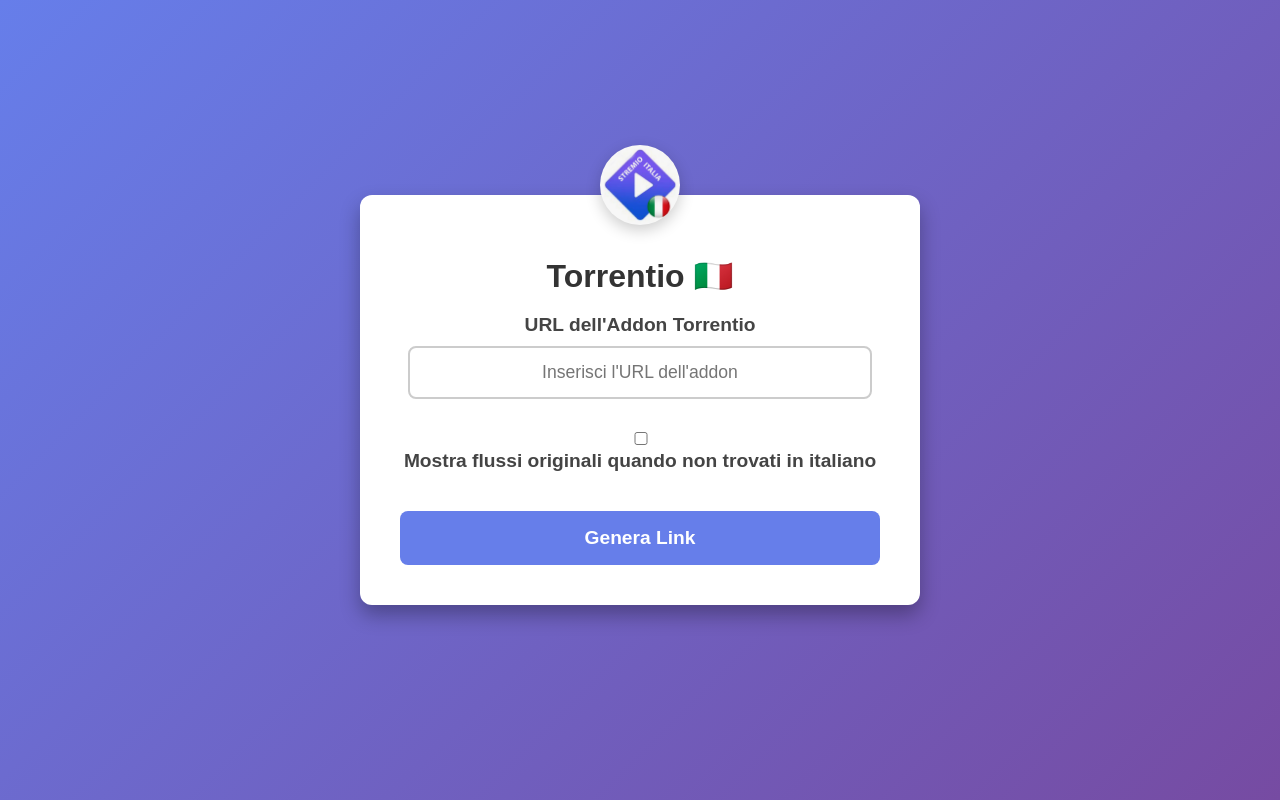
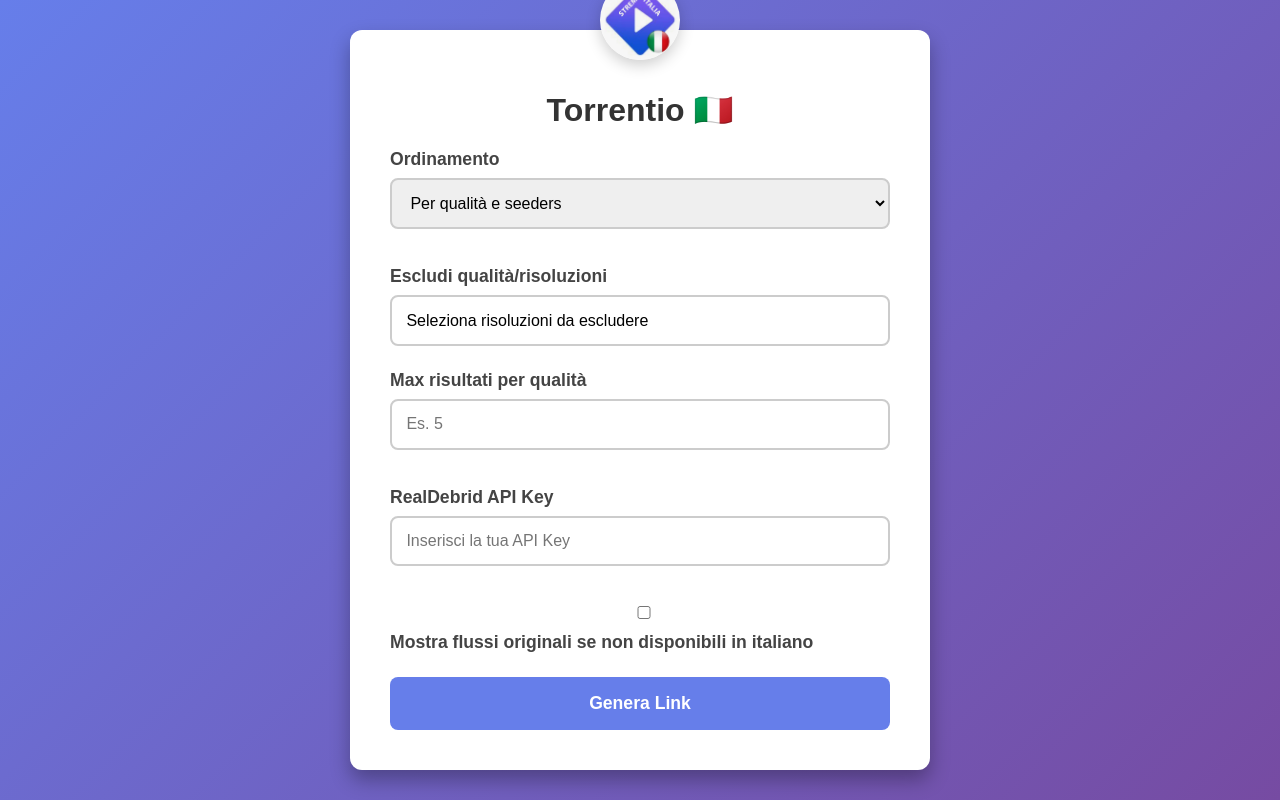
Before and after one commit to diogomiguel93/TorrentioPlus, a FastAPI app: page / in a window 1280 px wide. Run offline with FastAPI, Linux system fonts and the light colour scheme.

Commit message:
Add new config, Fix delete torrents

```diff
--- a/app.py
+++ b/app.py
@@ -34,6 +34,20 @@
     response.headers["Expires"] = "0"
     response.headers["Surrogate-Control"] = "no-store"
     return response
+
+# Headers
+headers = {
+    "User-Agent": "Mozilla/5.0 (Windows NT 10.0; Win64; x64) AppleWebKit/537.36 (KHTML, like Gecko) Chrome/116.0.0.0 Safari/537.36",
+    "Accept": "text/html,application/xhtml+xml,application/xml;q=0.9,image/avif,image/webp,image/apng,*/*;q=0.8",
+    "Accept-Language": "en-US,en;q=0.9",
+    "Accept-Encoding": "gzip, deflate, br",
+    "Connection": "keep-alive",
+    "Upgrade-Insecure-Requests": "1",
+    "Sec-Fetch-Site": "none",
+    "Sec-Fetch-Mode": "navigate",
+    "Sec-Fetch-User": "?1",
+    "Sec-Fetch-Dest": "document",
+}
 
 # Config page
 @app.get('/', response_class=HTMLResponse)
@@ -140,17 +154,17 @@
 
     # Title (description)
     pattern = re.compile(r"""
-        ^(.+?)\s*\n👤\s*            # Filename
-        (\d+)\s+                    # Peers
-        💾\s*([\d\.]+\s*[GM]B)\s+   # Size
-        ⚙️\s*(.+?)\s*               # Source
-        (?:\n(.*))?$                # Language
+        ^(.+?)\s*                         # Filename
+        (?:\n👤\s*(\d+)\s+)?              # Peers (opzionale)
+        (?:💾\s*([\d\.]+\s*[GM]B)\s+)?    # Size (opzionale)
+        (?:⚙️\s*(.+?)\s*)?                # Source (opzionale)
+        (?:\n(.*))?$                      # Language (opzionale)
     """, re.VERBOSE | re.MULTILINE)
     match = pattern.search(stream['title'])
 
     if match:
         filename = match.group(1).strip()
-        peers = int(match.group(2))
+        peers = int(match.group(2)) if match.group(2) else 0
         size = match.group(3)
         source = match.group(4).strip()
         languages = match.group(5).strip() if match.group(5) else "Unknown"
@@ -183,9 +197,7 @@
 # Debrid checker
 async def is_cached(stream: dict) -> bool:
     async with httpx.AsyncClient(timeout=120, follow_redirects=False) as client:
-        print(stream['url'])
         response = await client.head(stream['url'])
-        print(response.headers)
         if 'real-debrid' in response.headers['location']:
             return True
         else:
@@ -219,7 +231,7 @@
 def get_hash_from_url(url: str) -> str:
     url_parts = url.split('/')
     if 'torrentio' in url:
-        return url_parts[5]
+        return url_parts[6]
 
 def get_filename_from_url(url: str) -> str:
     url_parts = url.split('/')
--- a/templates/configure.html
+++ b/templates/configure.html
@@ -13,7 +13,6 @@
   align-items: center;
   height: 100vh;
   margin: 0;
-            position: relative;
 }
 .config-container {
   background: #ffffff;
@@ -21,149 +20,231 @@
   border-radius: 12px;
   box-shadow: 0 10px 20px rgba(0, 0, 0, 0.3);
   width: 100%;
-            max-width: 480px;
-            text-align: center;
+  max-width: 500px;
   position: relative;
 }
 .telegram-link {
-            object-fit: cover;
-            background-color: white;
-            overflow: hidden;
   position: absolute;
-            top: -50px; /* Sposta l'immagine sopra il riquadro */
+  top: -50px;
   left: 50%;
   transform: translateX(-50%);
-            width: 80px; /* Regola la dimensione dell'immagine */
+  width: 80px;
   height: 80px;
   border-radius: 50%;
   box-shadow: 0 5px 15px rgba(0, 0, 0, 0.2);
-            transition: transform 0.3s ease;
 }
-        .telegram-link:hover {
-            transform: translateX(-50%) scale(1.1);
-        }
-
-
 h1 {
   color: #333;
   font-size: 2em;
   margin-bottom: 1.2rem;
+  text-align: center;
 }
 .form-group {
-            display: flex;
-            flex-direction: column;
-            margin-bottom: 1.8rem;
-            align-items: center;
+  margin-bottom: 1.5rem;
+  text-align: left;
 }
 .form-group label {
+  display: block;
   color: #444;
-            font-size: 1.2em;
-            margin-bottom: 0.6rem;
+  font-size: 1.1em;
+  margin-bottom: 0.5rem;
   font-weight: bold;
 }
-        .form-group input {
+input, select, .dropdown-btn {
+  width: 100%;
   padding: 0.9rem;
-            font-size: 1.1em;
   border: 2px solid #ccc;
   border-radius: 8px;
-            width: 90%;
-            transition: 0.3s;
-            text-align: center;
-        }
-        .form-group input:focus {
-            border-color: #667eea;
-            outline: none;
-            box-shadow: 0 0 8px rgba(102, 126, 234, 0.6);
+  box-sizing: border-box;
+  font-size: 1em;
+  margin-bottom: 0.8rem;
 }
 .btn {
   display: block;
   width: 100%;
   padding: 1rem;
-            font-size: 1.2em;
+  font-size: 1.1em;
   color: #fff;
   border: none;
   border-radius: 8px;
   cursor: pointer;
-            transition: 0.3s;
   margin-top: 1rem;
   font-weight: bold;
+  transition: 0.3s;
 }
-        .btn-primary {
-            background: #667eea;
-        }
-        .btn-primary:hover {
-            background: #5563c1;
-        }
-        .btn-success {
-            background: #28a745;
-        }
-        .btn-success:hover {
-            background: #218838;
-        }
+.btn-primary { background: #667eea; }
+.btn-primary:hover { background: #5563c1; }
+.btn-success { background: #28a745; }
+.btn-success:hover { background: #218838; }
 #generated-link {
-            margin-top: 1.2rem;
-            font-size: 1.2em;
+  margin-top: 1rem;
+  font-size: 1em;
   color: #4a90e2;
   background: #f0f8ff;
-            padding: 0.9rem;
+  padding: 0.8rem;
   border-radius: 8px;
   border: 1px solid #ccc;
   word-wrap: break-word;
   display: none;
 }
+
+/* Dropdown con checkbox */
+.dropdown { position: relative; }
+.dropdown-btn {
+  cursor: pointer;
+  background: #fff;
+  text-align: left;
+  padding: 0.9rem;
+  border: 2px solid #ccc;
+  border-radius: 8px;
+  box-sizing: border-box;
+}
+.dropdown-content {
+  display: none;
+  position: absolute;
+  left: 0;
+  width: 100%;
+  background: #fff;
+  border: 1px solid #ccc;
+  border-radius: 8px;
+  box-shadow: 0 5px 15px rgba(0,0,0,0.2);
+  padding: 0.5rem;
+  box-sizing: border-box;
+  z-index: 10;
+  text-align: left; /* allinea tutto a sinistra */
+}
+
+.dropdown-content label {
+  display: flex;
+  align-items: center;
+  justify-content: flex-start;
+  gap: 0.25rem;       /* spazio minimo tra checkbox e testo */
+  margin: 0.1rem 0;
+  white-space: nowrap; /* testo su una riga sola */
+  font-weight: normal;
+  padding: 0;
+}
+
+.dropdown-content input[type="checkbox"] {
+  margin: 0;           /* rimuove margine di default */
+  padding: 0;          /* rimuove padding di default */
+  flex-shrink: 0;      /* checkbox non si restringe */
+  width: auto;         /* larghezza minima della checkbox */
+  height: auto;        /* altezza minima */
+}
+.dropdown.open .dropdown-content { display: block; }
 </style>
 </head>
 <body>
 <div class="config-container">
-        <!-- Link a Telegram con immagine -->
   <a href="https://t.me/Stremio_Italia" target="_blank">
     <img src="/static/Stremio_Italia_Logo.png" alt="Telegram" class="telegram-link">
   </a>
 
   <h1>Torrentio 🇮🇹</h1>
   <form id="config-form">
+
     <div class="form-group">
-                <label for="addon-url">URL dell'Addon Torrentio</label>
-                <input type="text" id="addon-url" name="addon-url" placeholder="Inserisci l'URL dell'addon" required>
+      <label for="iSort">Ordinamento</label>
+      <select id="iSort" name="sort">
+        <option value="quality" selected>Per qualità e seeders</option>
+        <option value="qualitysize">Per qualità e dimensione</option>
+        <option value="seeders">Per seeders</option>
+        <option value="size">Per dimensione</option>
+      </select>
     </div>
+
+    <div class="form-group">
+      <label>Escludi qualità/risoluzioni</label>
+      <div class="dropdown" id="qualityDropdown">
+        <div class="dropdown-btn">Seleziona risoluzioni da escludere</div>
+        <div class="dropdown-content">
+          <label><input type="checkbox" value="brremux"> BluRay REMUX</label>
+          <label><input type="checkbox" value="hdrall"> HDR/HDR10+/Dolby Vision</label>
+          <label><input type="checkbox" value="dolbyvision"> Dolby Vision</label>
+          <label><input type="checkbox" value="dolbyvisionwithhdr"> Dolby Vision + HDR</label>
+          <label><input type="checkbox" value="threed"> 3D</label>
+          <label><input type="checkbox" value="nonthreed"> Non 3D (NON SELEZIONARE SE NON SICURI)</label>
+          <label><input type="checkbox" value="4k"> 4K</label>
+          <label><input type="checkbox" value="1080p"> 1080p</label>
+          <label><input type="checkbox" value="720p"> 720p</label>
+          <label><input type="checkbox" value="480p"> 480p</label>
+          <label><input type="checkbox" value="other"> Other (DVDRip/HDRip/BDRip...)</label>
+          <label><input type="checkbox" value="scr"> Screener</label>
+          <label><input type="checkbox" value="cam"> Cam</label>
+          <label><input type="checkbox" value="unknown"> Unknown</label>
+        </div>
+      </div>
+    </div>
+
+    <div class="form-group">
+      <label for="iLimit">Max risultati per qualità</label>
+      <input type="number" id="iLimit" min="1" placeholder="Es. 5">
+    </div>
+
+    <div class="form-group">
+      <label for="realDebrid">RealDebrid API Key</label>
+      <input type="text" id="realDebrid" placeholder="Inserisci la tua API Key">
+    </div>
+
     <div class="form-group">
       <label>
-                    <input type="checkbox" id="show-original"> Mostra flussi originali quando non trovati in italiano
+        <input type="checkbox" id="show-original"> Mostra flussi originali se non disponibili in italiano
       </label>
     </div>
+
+    <input type="hidden" id="providers" value="yts,eztv,rarbg,1337x,thepiratebay,kickasstorrents,torrentgalaxy,magnetdl,horriblesubs,nyaasi,tokyotosho,anidex,rutor,rutracker,comando,bludv,torrent9,ilcorsaronero,mejortorrent,wolfmax4k,cinecalidad,besttorrents">
+    <input type="hidden" id="language" value="italian">
+
     <button type="submit" class="btn btn-primary">Genera Link</button>
   </form>
+
   <p id="generated-link"></p>
   <button id="install-button" class="btn btn-success" style="display: none;">Installa</button>
 </div>
 
 <script>
-        document.getElementById('config-form').addEventListener('submit', function(e) {
+const dropdown = document.getElementById('qualityDropdown');
+dropdown.querySelector('.dropdown-btn').addEventListener('click', () => {
+  dropdown.classList.toggle('open');
+});
+document.addEventListener('click', (e) => {
+  if (!dropdown.contains(e.target)) dropdown.classList.remove('open');
+});
+
+document.getElementById('config-form').addEventListener('submit', function(e){
   e.preventDefault();
-            const addonUrlInput = document.getElementById('addon-url');
-            const addonUrl = addonUrlInput.value.trim();
-            const requiredPrefix = "//torrentio.strem.fun/";
+  const serverUrl = window.location.origin;
+  const showOriginal = document.getElementById('show-original').checked;
+  const sort = document.getElementById('iSort').value;
+  const limit = document.getElementById('iLimit').value;
+  const realDebrid = document.getElementById('realDebrid').value.trim();
+  const providers = document.getElementById('providers').value;
+  const language = document.getElementById('language').value;
 
-            if (!addonUrl.includes(requiredPrefix)) {
-                alert("Errore: Addon Torrentio non rilevato.");
-                addonUrlInput.focus();
-                return;
+  const qualityFilters = Array.from(dropdown.querySelectorAll('input:checked')).map(cb=>cb.value).join(',');
+
+  let configParts = [];
+  if(providers) configParts.push("providers="+providers);
+  if(language) configParts.push("language="+language);
+  if(sort && sort!="quality") configParts.push("sort="+sort);
+  if(qualityFilters) configParts.push("qualityfilter="+qualityFilters);
+  if(limit) configParts.push("limit="+limit);
+  if(realDebrid) {
+    configParts.push("debridoptions=nocatalog");
+    configParts.push("realdebrid="+realDebrid);
   }
 
-            const cleanUrl = addonUrl.replace('/manifest.json', '').replace('stremio://', 'https://');
-            const urlEncoded = btoa(cleanUrl);
-            const serverUrl = window.location.origin;
-            const showOriginal = document.getElementById('show-original').checked;
-            let finalUrl = `${serverUrl}/oResults=${showOriginal}/${urlEncoded}/manifest.json`;
+  let configString = configParts.join("|");
+  const encodedUrl = btoa(`https://torrentio.strem.fun/${configString}`);
+  let finalUrl = `${serverUrl}/oResults=${showOriginal}/${encodedUrl}/manifest.json`;
 
   document.getElementById('generated-link').textContent = finalUrl;
-            document.getElementById('generated-link').style.display = 'block';
+  document.getElementById('generated-link').style.display='block';
 
   const installButton = document.getElementById('install-button');
-            installButton.onclick = function() {
-                window.location.href = finalUrl.replace("https", "stremio");
-            };
-            installButton.style.display = 'block';
+  installButton.onclick = function(){ window.location.href = finalUrl.replace("https","stremio"); };
+  installButton.style.display='block';
 });
 </script>
 </body>
```
Also changed, not shown: templates/old_config.html (added, +170 -0 lines). Lines whose indentation alone changed are shown as unchanged.
